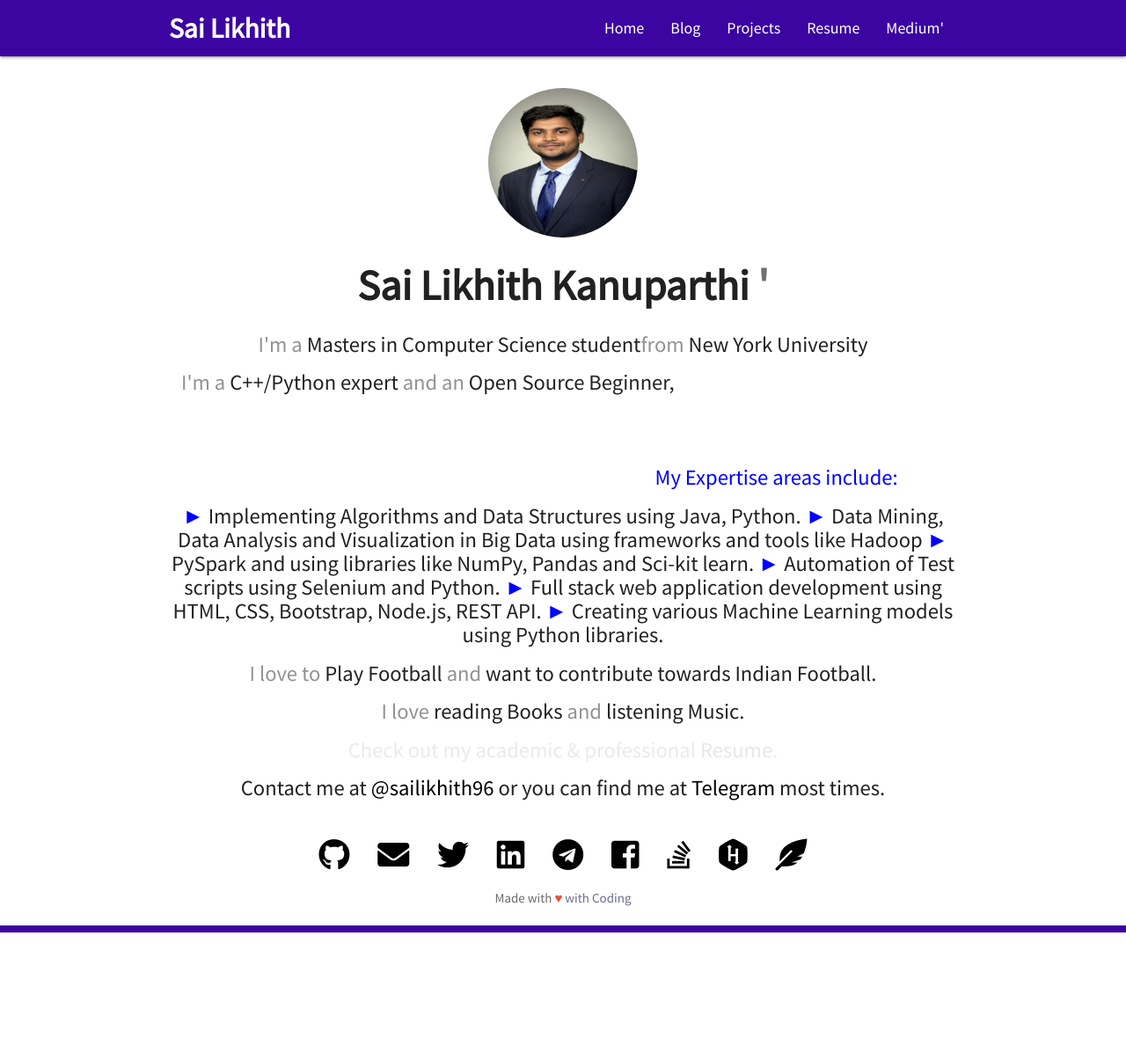
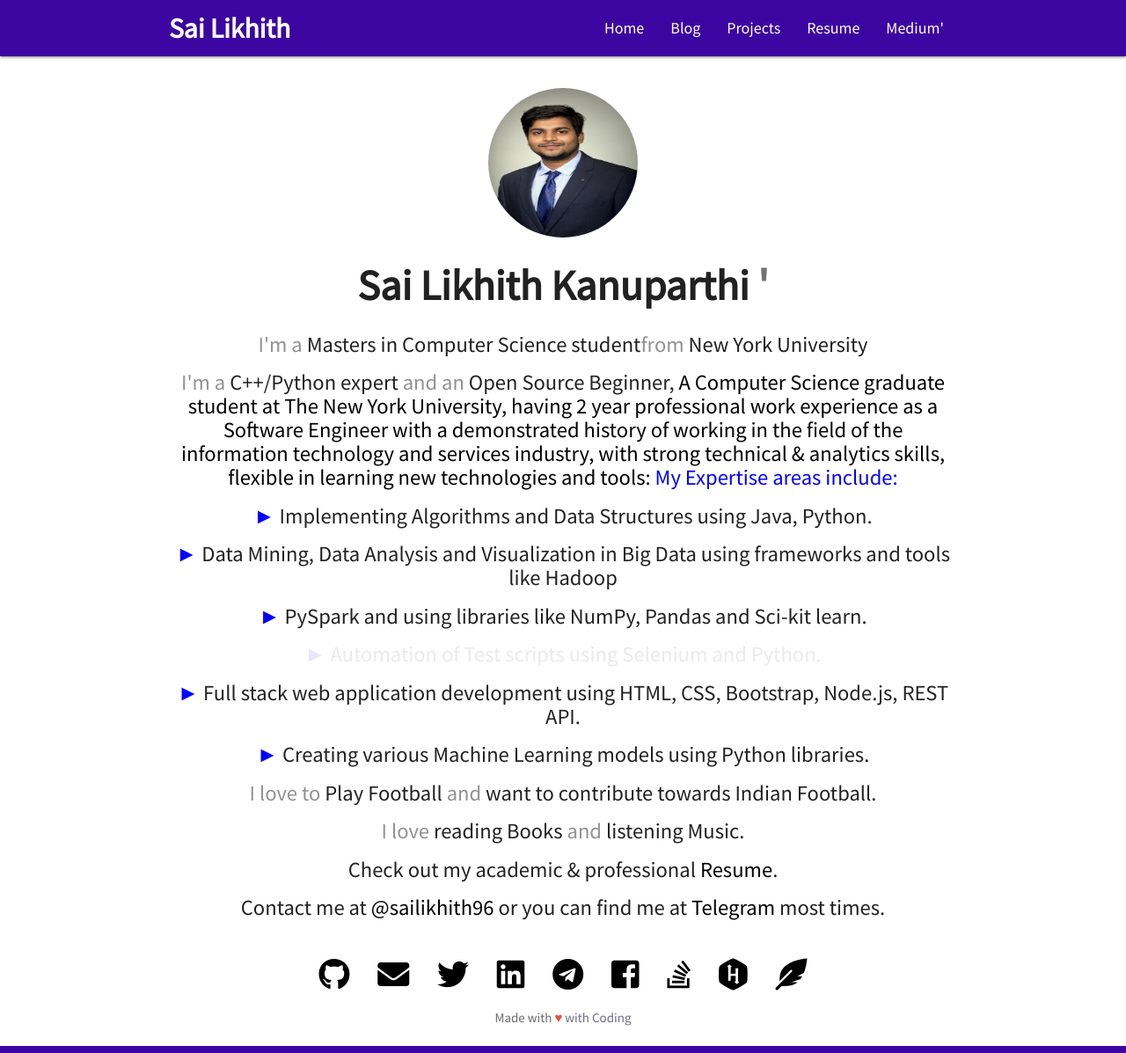
Before and after one commit to SaiLikhith7/Mywebsite, a Jekyll site: the page built from index.html, in a window 1280 px wide. Shown: the whole page at 88% size. Built offline with Jekyll 4.4.1, drawn with Linux system fonts in a browser that asks for light colours; nearby versions of some CDN libraries; before the commit the page ends 1060 px from its top, so only the background shows below that.

Commit message:
Updated index.html
Changed the bullet points

```diff
--- a/index.html
+++ b/index.html
@@ -26,31 +26,30 @@
     <h5 id="test2">
       <span style="color:#929292;">I'm a </span>C++/Python expert
       <span style="color:#929292;">and an</span> Open Source Beginner,
-      <span style="color:#0000;">
+      <span style="color:#000000;">
        A Computer Science graduate student at The New York University, having 2 year professional work experience as a Software Engineer with a demonstrated history of working in the field of the information technology and services industry, with strong technical & analytics skills, flexible in learning new technologies and tools: <span style = "color: #0000ff;">
         My Expertise areas include: </span>
         </h5>
       <h5 id= "test3">
-        <span style="color:#0000ff;"> ►</span> Implementing Algorithms and Data Structures using Java, Python.
-        <span style="color:#0000ff;"> ►</span> Data Mining, Data Analysis and Visualization in Big Data using frameworks and tools like Hadoop
-        <span style="color:#0000ff;"> ► </span> PySpark and using libraries like NumPy, Pandas and Sci-kit learn.
-        <span style="color:#0000ff;"> ► </span> Automation of Test scripts using Selenium and Python.
-        <span style="color:#0000ff;"> ► </span> Full stack web application development using HTML, CSS, Bootstrap, Node.js, REST API.
-        <span style="color:#0000ff;"> ► </span> Creating various Machine Learning models using Python libraries.
-    </h5>
+        <span style="color:#0000ff;"> ►</span> Implementing Algorithms and Data Structures using Java, Python.</h5>
+        <h5 id= "test4"> <span style="color:#0000ff;"> ►</span> Data Mining, Data Analysis and Visualization in Big Data using frameworks and tools like Hadoop</h5>
+        <h5 id= "test5"><span style="color:#0000ff;"> ► </span> PySpark and using libraries like NumPy, Pandas and Sci-kit learn.</h5>
+        <h5 id= "test6"><span style="color:#0000ff;"> ► </span> Automation of Test scripts using Selenium and Python. </h5>
+        <h5 id= "test7"><span style="color:#0000ff;"> ► </span> Full stack web application development using HTML, CSS, Bootstrap, Node.js, REST API. </h5>
+        <h5 id= "test8"><span style="color:#0000ff;"> ► </span> Creating various Machine Learning models using Python libraries. </h5>
 
-    <h5 id="test4">
+    <h5 id="test9">
       <span style="color:#929292;">I love to</span> Play Football
       <span style="color:#929292;">and</span> want to contribute towards Indian
       Football.
     </h5>
 
-    <h5 id="test5">
+    <h5 id="test10">
       <span style="color:#929292;">I love</span> reading Books
       <span style="color:#929292;">and</span> listening Music.
     </h5>
 
-    <h5 id="test6">
+    <h5 id="test11">
       Check out my academic &amp; professional
       <span class="hov"
         ><a href="{{ site.baseurl }}resume.html" target="_blank"
@@ -59,7 +58,7 @@
       >.
     </h5>
 
-    <h5 id="test7">
+    <h5 id="test12">
       Contact me at
       <span class="hov"
         ><a href="http://twitter.com/{{ site.twitter }}" target="_blank"
```
